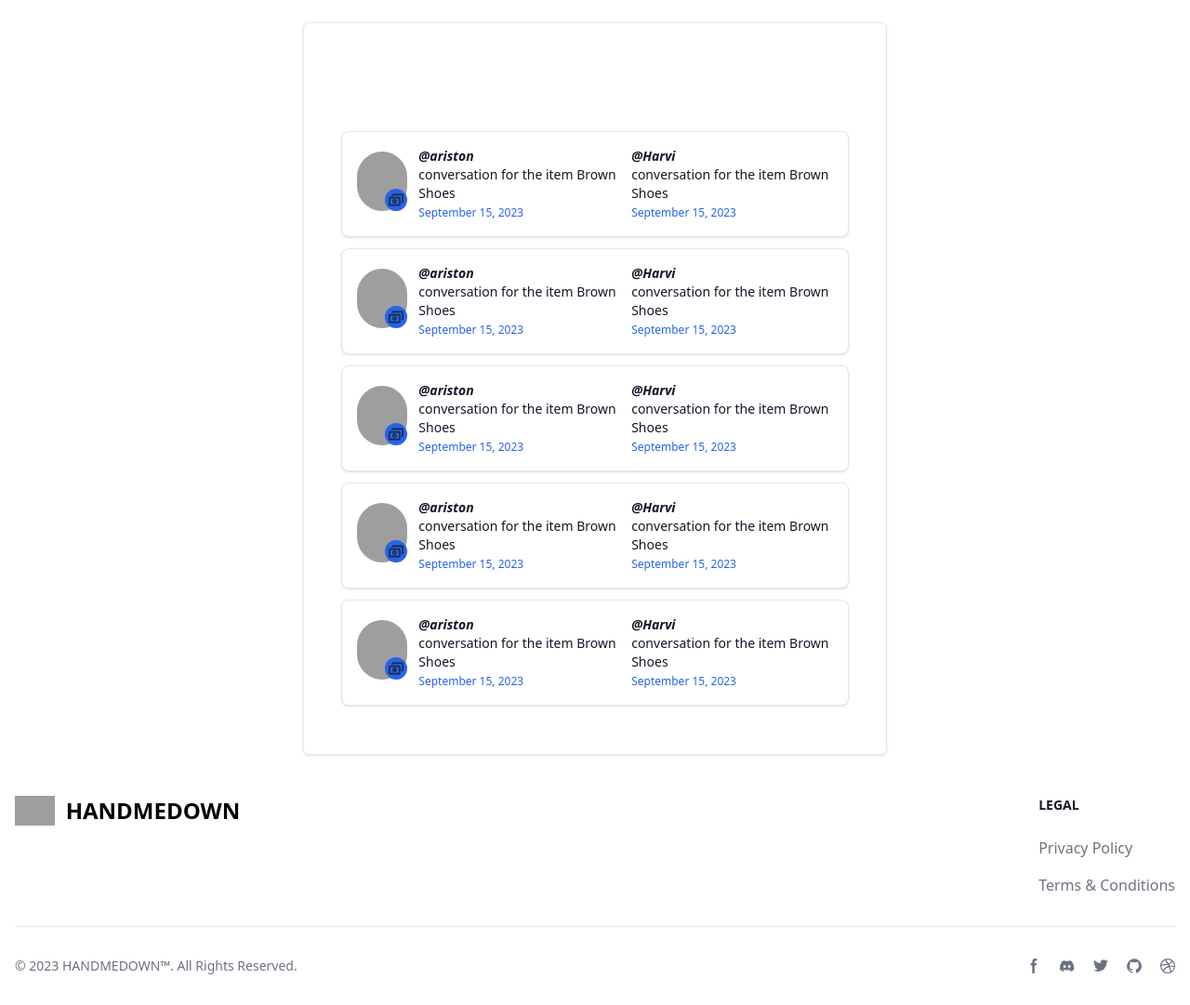
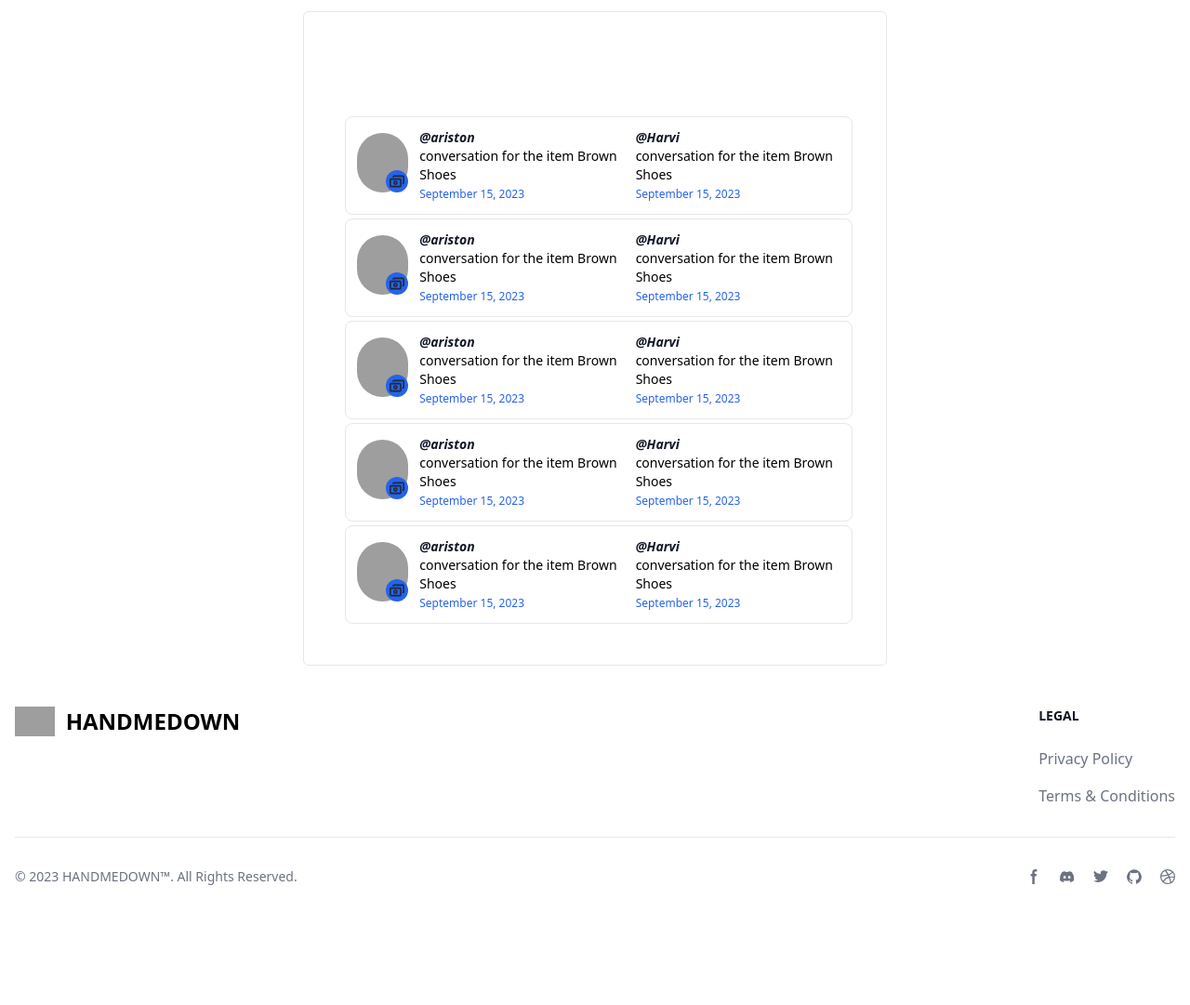
Before and after one commit to AristonCatipay/django_online_marketplace, a Django app: template conversation/templates/conversation/inbox.html in a window 1280 px wide. Shown: the part 64-1145 px from the top of the page at 93% size. After the commit the page ends 1016 px from the top, so only its background shows below. Run offline with Django 4.2, Linux system fonts and the light colour scheme; the template is opened without the code that fills it: values that come from a table or form of the project are taken from there, others are empty; data comes from the database, SQL or seed files in the repository; some libraries are stand-ins or nearby versions; grey boxes are pictures that could not be loaded.

Commit message:
Updated the design of inbox page.

```diff
--- a/conversation/templates/conversation/inbox.html
+++ b/conversation/templates/conversation/inbox.html
@@ -4,11 +4,11 @@
 
 {% block content %}
 <div class="flex justify-center">
-    <div class="md:w-1/2 p-6 mt-3 md:px-10 md:py-10 rounded-md border border-gray-200 shadow dark:bg-gray-800 dark:border-gray-700">
-        <h1 class="mb-10 text-white text-3xl font-bold">Inbox</h1>
+    <div class="md:w-1/2 p-6 md:px-10 md:py-10 rounded-md border border-gray-200 dark:border-gray-700">
+        <h1 class="mb-10 text-2xl text-white font-bold">Inbox</h1>
         {% for conversation in conversations %}
             <a href="{% url 'conversation:conversation_detail' conversation.id %}">
-                <div id="toast-notification" class="w-full mb-3 p-4 text-gray-900 bg-white rounded-lg border border-gray-200 shadow dark:bg-gray-800 dark:text-gray-300" role="alert">
+                <div id="toast-notification" class="w-full m-1 p-3 rounded-lg border border-gray-200 dark:border-gray-700" role="alert">
                     <div class="flex items-center">
                         <div class="relative inline-block shrink-0">
                             <img class="w-16 h-16 object-cover rounded-full" src="{{ conversation.item.image.url }}" alt="{{ conversation.item.name }}"/>
@@ -21,8 +21,8 @@
                         {% for member in conversation.members.all %}
                             {% if member != request.user %}
                                 <div class="ml-3 text-sm font-normal">
-                                    <div class="text-sm font-semibold text-gray-900 dark:text-white">{{ member.first_name.capitalize }} {{ member.last_name.capitalize }} <a href="#" class="italic font-semibold text-gray-900 dark:text-white hover:underline">@{{ member.username }}</a></div>
-                                    <div class="text-sm font-normal">conversation for the item {{ conversation.item.name }}</div>
+                                    <div class="text-sm font-semibold dark:text-white">{{ member.first_name.capitalize }} {{ member.last_name.capitalize }} <a href="#" class="italic font-semibold text-gray-900 dark:text-white hover:underline">@{{ member.username }}</a></div>
+                                    <div class="text-sm font-normal dark:text-white">conversation for the item {{ conversation.item.name }}</div>
                                     <span class="text-xs font-medium text-blue-600 dark:text-blue-500">{{ conversation.modified_at|date:"F j, Y" }}</span>
                                 </div>
                             {% endif %}
```
